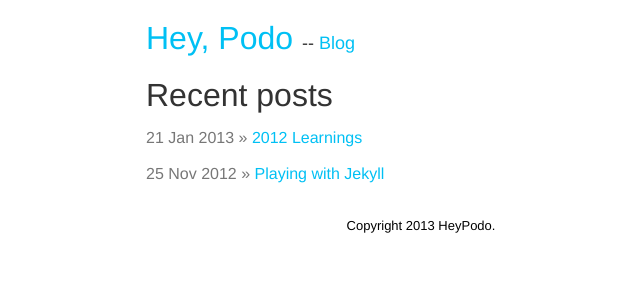
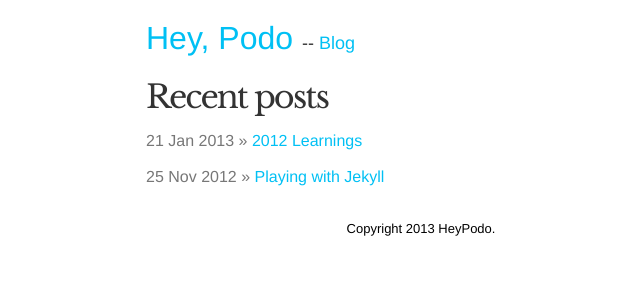
Before and after one commit to podopie/podopie.github.com, a Jekyll site: the page built from blog/index.html, in a window 1280 px wide. Shown: the top 300 px of the page, without its empty margins (219-859 px from the left). Built offline with Jekyll 4.4.1, drawn with Linux system fonts in a browser that asks for light colours.

Commit message:
adding some serious serifness.

```diff
--- a/_layouts/default.html
+++ b/_layouts/default.html
@@ -11,7 +11,8 @@
   <meta charset="UTF-8">
   <meta name="description" content="Ed Podojil: English teacher turned self-taught programmer with a hint of blog.">
   <meta name="viewport" content="width=device-width, initial-scale=1, maximum-scale=1">
-  <link rel="stylesheet" media="screen" href="/public/css/style.css">
+  <link href='http://fonts.googleapis.com/css?family=Libre+Baskerville' rel='stylesheet' type='text/css'>
+  <link href="/public/css/style.css" rel="stylesheet" media="screen">
 </head>
 <body class="blog">
   <div class="blog-container">
--- a/blog/index.html
+++ b/blog/index.html
@@ -4,7 +4,7 @@
 <div class="home-posts">
   <h1>Recent posts</h1>
   <ul class="posts">
-    {% for post in site.posts limit:3 %}
+    {% for post in site.posts limit:10 %}
       <li><span>{{ post.date | date_to_string }}</span> &raquo; <a href="{{ post.url }}">{{ post.title }}</a></li>
     {% endfor %}
   </ul>
--- a/public/css/style.css
+++ b/public/css/style.css
@@ -3,6 +3,7 @@
   padding: 0;
   margin: 0;
   overflow-x: hidden;
+  text-rendering:optimizeLegibility;
 }
 header, nav, article, section, footer {
   display: block;
@@ -166,11 +167,15 @@
 .post h1,
 .home-posts h1 {
   font-weight: 400;
+  font-family: 'Libre Baskerville', serif;
+  letter-spacing: -2px;
 }
 .post h2 {
+  font-family: 'Libre Baskerville', serif;
   margin: 18px 0;
   line-height: 1.4;
   font-weight: 400;
+  letter-spacing: -2px;
 }
 /* 404 */
 .fourohfour p {
```
